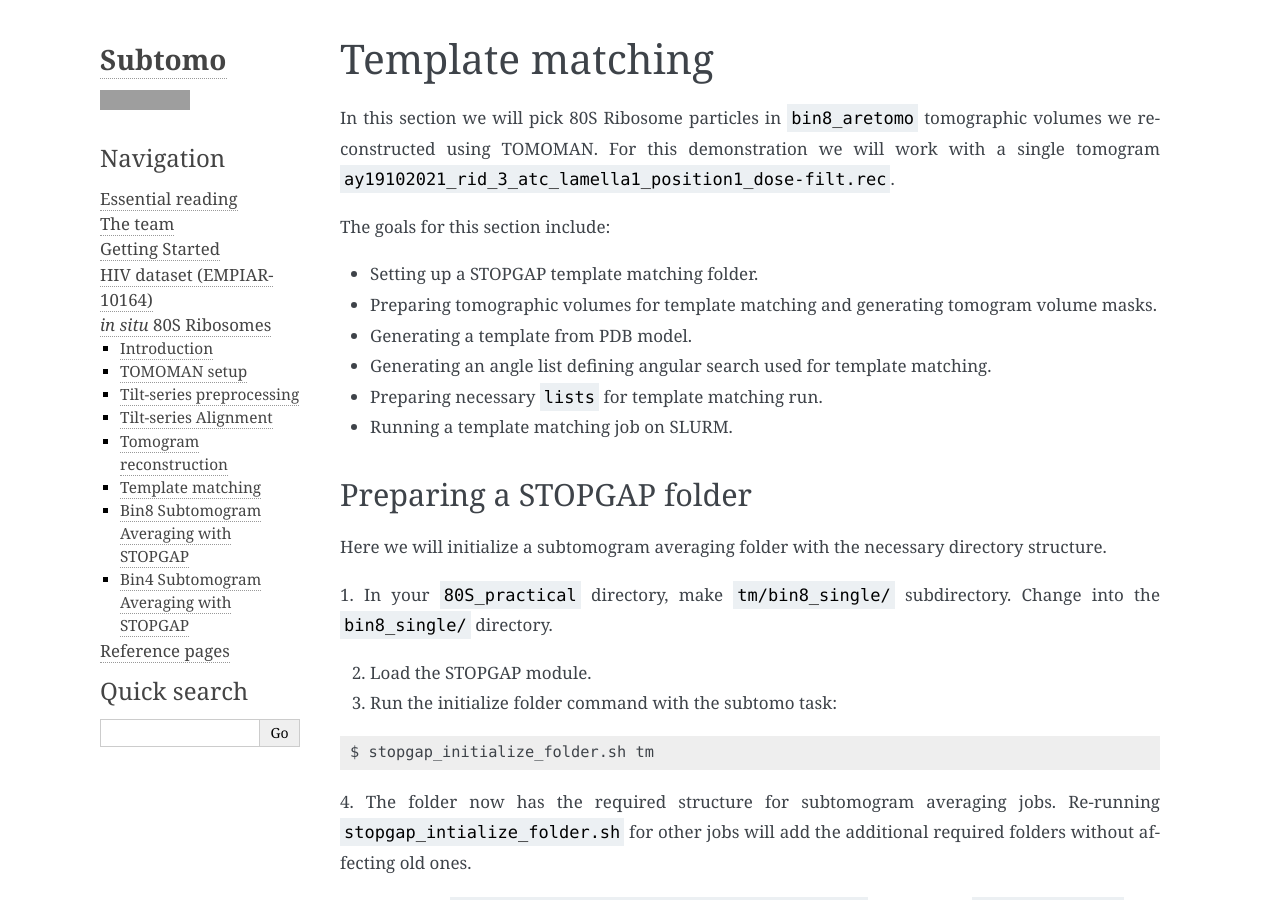
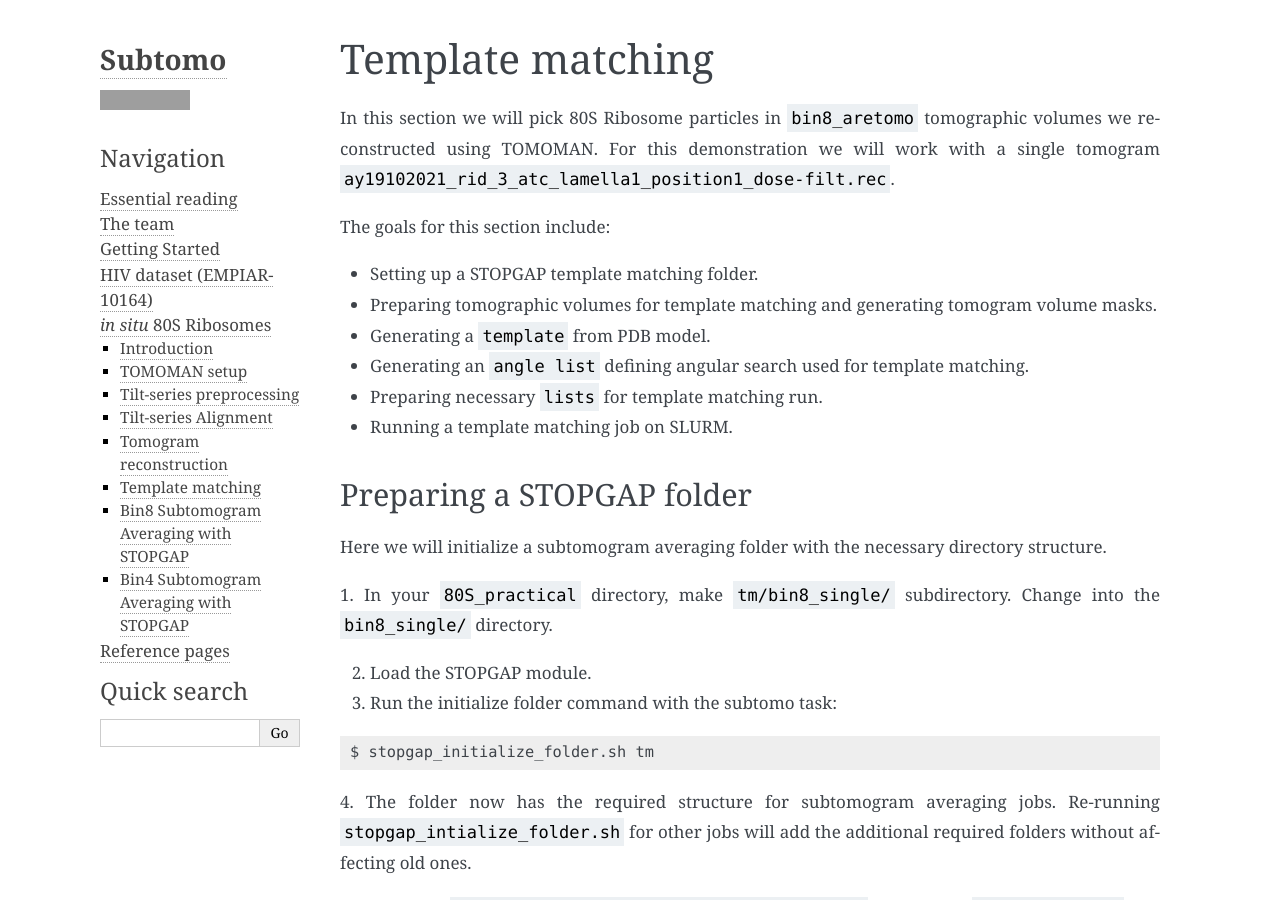
Before and after one commit to sagarbiophysics/Subtomo-tutorials, a Sphinx documentation site: the page built from source/80S_insitu/stopgap_tm.rst, in a window 1280 px wide and 900 px high. Built offline with Sphinx 7.4.7, drawn with Linux system fonts in a browser that asks for light colours; grey boxes are pictures that could not be loaded.

```diff
--- a/source/80S_insitu/stopgap_tm.rst
+++ b/source/80S_insitu/stopgap_tm.rst
@@ -8,8 +8,8 @@ The goals for this section include:
 
 - Setting up a STOPGAP template matching folder.
 - Preparing tomographic volumes for template matching and generating tomogram volume masks.
-- Generating a template from PDB model.
-- Generating an angle list defining angular search used for template matching.
+- Generating a ``template`` from PDB model.
+- Generating an ``angle list`` defining angular search used for template matching.
 - Preparing necessary ``lists`` for template matching run.
 - Running a template matching job on SLURM.
 
```
